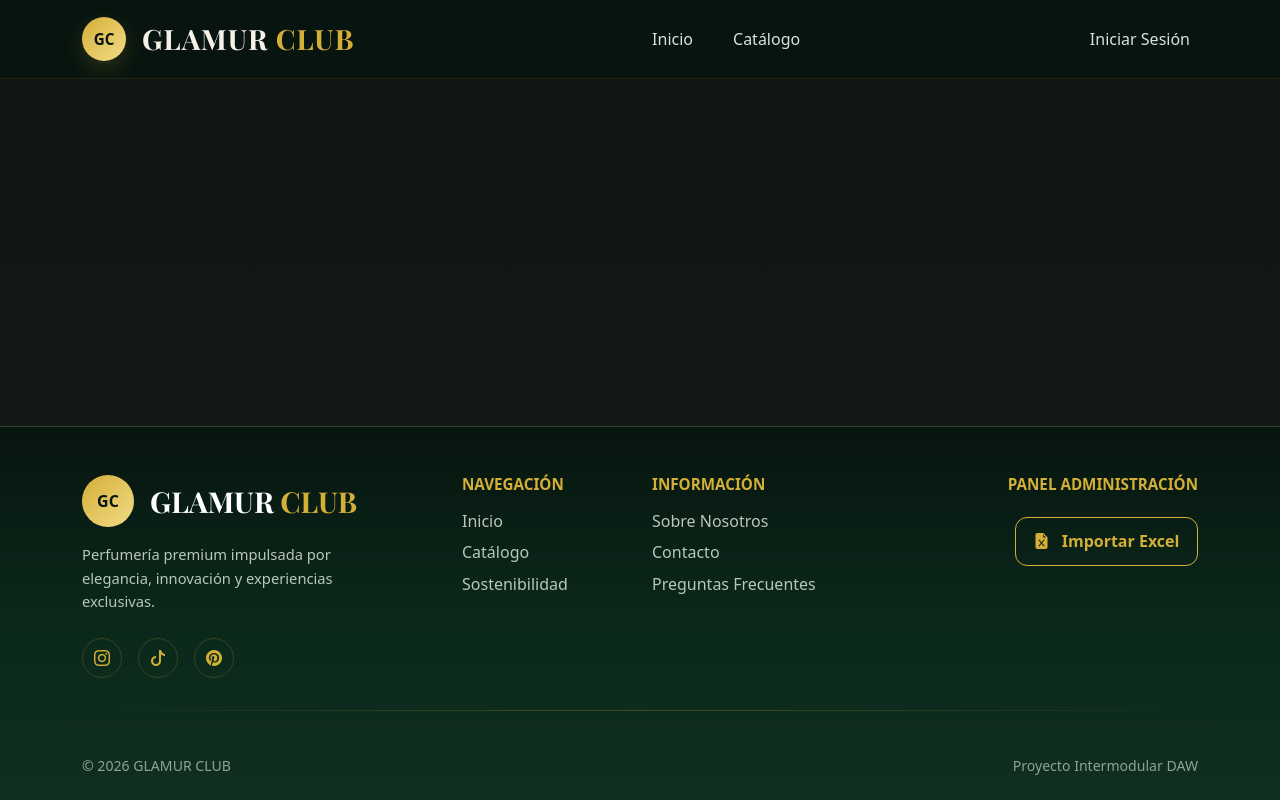
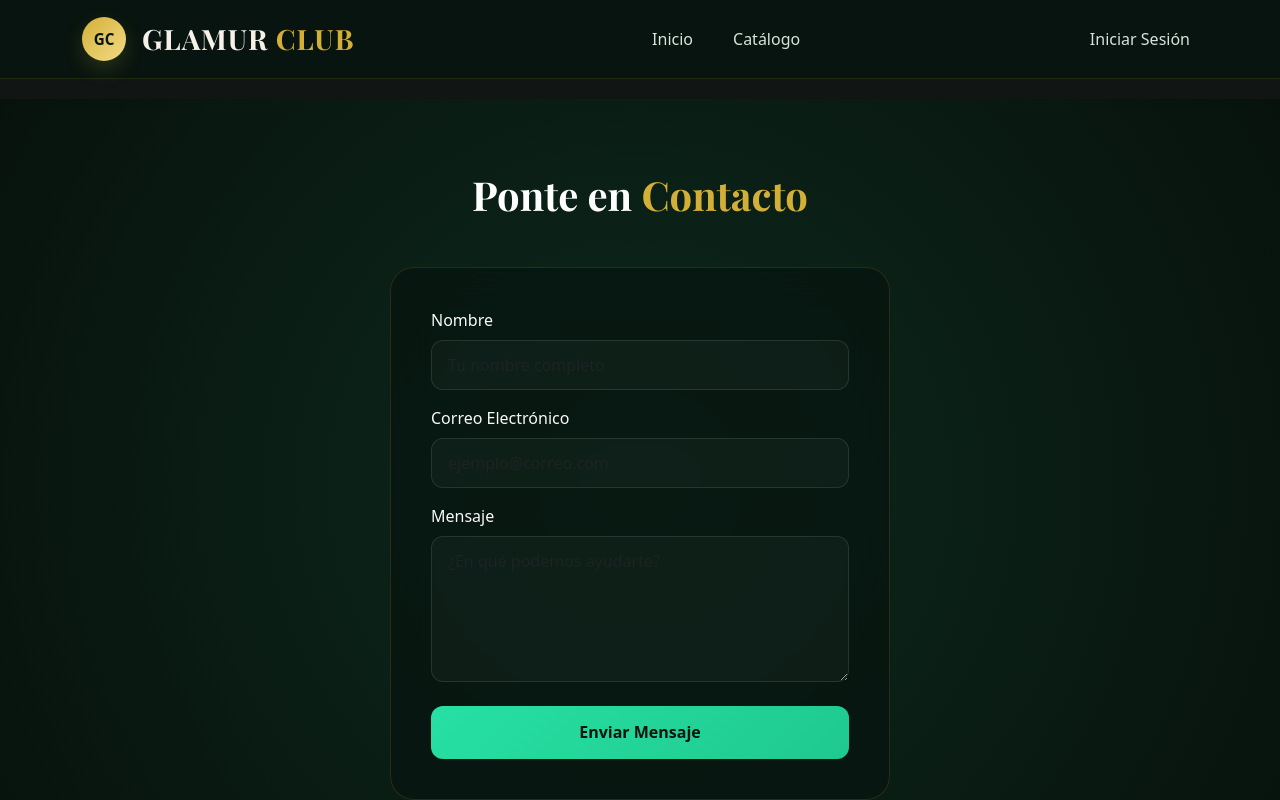
Before and after one commit to Adri4260/GLAMUR-CLUB, a Vue app in the folder frontend/: page /contacto in a window 1280 px wide. Shown: the top 800 px of the page. Built offline with nearby package versions, Linux system fonts and the light colour scheme; no server answers.

Commit message:
[MOD & NEW] Footer con funcionalidades y limpio, además de nuevo user

```diff
--- a/frontend/src/components/Footer.vue
+++ b/frontend/src/components/Footer.vue
@@ -1,9 +1,9 @@
 <script setup>
 import { computed } from 'vue'
+import { useAuthStore } from '../modules/auth/store.js'
 
+const authStore = useAuthStore()
 const currentYear = computed(() => new Date().getFullYear())
-
-const isAdmin = computed(() => true)
 </script>
 
 <template>
@@ -14,19 +14,15 @@ const isAdmin = computed(() => true)
 
       <div class="row gy-4">
 
-        <!-- BRAND -->
         <div class="col-12 col-lg-4">
 
           <div class="d-flex align-items-center mb-3">
-
             <div class="brand-logo-text me-3">
               GC
             </div>
-
             <h2 class="brand-title mb-0">
               GLAMUR <span class="text-gold">CLUB</span>
             </h2>
-
           </div>
 
           <p class="brand-description">
@@ -35,111 +31,74 @@ const isAdmin = computed(() => true)
           </p>
 
           <div class="social-icons d-flex gap-3 mt-4">
-
             <a href="#" class="social-link">
               <i class="bi bi-instagram"></i>
             </a>
-
             <a href="#" class="social-link">
               <i class="bi bi-tiktok"></i>
             </a>
-
             <a href="#" class="social-link">
               <i class="bi bi-pinterest"></i>
             </a>
-
           </div>
 
         </div>
 
-        <!-- NAV -->
-        <div class="col-6 col-md-4 col-lg-2">
+        <div class="col-6 col-md-6 col-lg-4 ps-lg-5">
 
           <h5 class="footer-heading">
             Navegación
           </h5>
 
           <ul class="footer-links list-unstyled">
-
             <li>
-              <router-link to="/" class="nav-link-custom">
-                Inicio
-              </router-link>
+              <router-link to="/" class="nav-link-custom">Inicio</router-link>
+            </li>
+            <li>
+              <router-link to="/catalogo" class="nav-link-custom">Catálogo</router-link>
+            </li>
+            <li>
+              <router-link to="/sostenibilidad" class="nav-link-custom">Sostenibilidad</router-link>
             </li>
 
-            <li>
-              <router-link to="/catalogo" class="nav-link-custom">
-                Catálogo
-              </router-link>
+            <li v-if="authStore.isAuthenticated">
+              <router-link to="/perfil" class="nav-link-custom">Mi Perfil</router-link>
             </li>
-
-            <li>
-              <router-link to="/sostenibilidad" class="nav-link-custom">
-                Sostenibilidad
-              </router-link>
-            </li>
-
           </ul>
 
         </div>
 
-        <!-- INFO -->
-        <div class="col-6 col-md-4 col-lg-3">
+        <div class="col-6 col-md-6 col-lg-4">
 
           <h5 class="footer-heading">
             Información
           </h5>
 
-          <ul class="footer-links list-unstyled">
-
+          <ul class="footer-links list-unstyled mb-4">
             <li>
-              <router-link to="/about" class="nav-link-custom">
-                Sobre Nosotros
-              </router-link>
+              <router-link to="/about" class="nav-link-custom">Sobre Nosotros</router-link>
             </li>
-
             <li>
-              <router-link to="/contacto" class="nav-link-custom">
-                Contacto
-              </router-link>
+              <router-link to="/contacto" class="nav-link-custom">Contacto</router-link>
             </li>
-
             <li>
-              <router-link to="/faqs" class="nav-link-custom">
-                Preguntas Frecuentes
-              </router-link>
+              <router-link to="/faqs" class="nav-link-custom">Preguntas Frecuentes</router-link>
             </li>
-
           </ul>
 
-        </div>
-
-        <!-- ADMIN -->
-        <div
-          v-if="isAdmin"
-          class="col-12 col-md-4 col-lg-3 d-flex flex-column align-items-md-end"
-        >
-
-          <h5 class="footer-heading text-md-end">
-            Panel Administración
-          </h5>
-
-          <router-link
-            to="/admin/import-excel"
-            class="btn btn-gold mt-2"
-          >
-            <i class="bi bi-file-earmark-excel-fill me-2"></i>
-            Importar Excel
-          </router-link>
+          <div v-if="authStore.isAdmin">
+             <router-link to="/admin" class="btn btn-gold d-inline-block">
+              <i class="bi bi-shield-lock-fill me-2"></i>
+              Panel de Administración
+            </router-link>
+          </div>
 
         </div>
 
       </div>
 
-      <!-- DIVIDER -->
       <div class="footer-divider"></div>
 
-      <!-- BOTTOM -->
       <div class="row footer-bottom gy-2">
 
         <div class="col-md-6 text-center text-md-start">
@@ -165,25 +124,13 @@ const isAdmin = computed(() => true)
 ========================= */
 
 .glamur-footer {
-
-  background:
-    linear-gradient(
-      180deg,
-      #07150f 0%,
-      #0b291b 55%,
-      #102f20 100%
-    );
-
-  border-top:
-    1px solid rgba(212, 175, 55, 0.18);
-
+  background: linear-gradient(180deg, #07150f 0%, #0b291b 55%, #102f20 100%);
+  border-top: 1px solid rgba(212, 175, 55, 0.18);
   position: relative;
-
   overflow: hidden;
 }
 
 .footer-container {
-
   padding-top: 3rem;
   padding-bottom: 1.5rem;
 }
@@ -193,38 +140,21 @@ const isAdmin = computed(() => true)
 ========================= */
 
 .brand-logo-text {
-
   width: 52px;
   height: 52px;
-
   border-radius: 50%;
-
   display: flex;
   align-items: center;
   justify-content: center;
-
-  background:
-    linear-gradient(
-      135deg,
-      #d4af37,
-      #f3dc87
-    );
-
+  background: linear-gradient(135deg, #d4af37, #f3dc87);
   color: #07150f;
-
   font-weight: 700;
 }
 
 .brand-title {
-
-  font-family:
-    'Playfair Display',
-    serif;
-
+  font-family: 'Playfair Display', serif;
   font-size: 1.8rem;
-
   font-weight: 700;
-
   color: white;
 }
 
@@ -233,13 +163,9 @@ const isAdmin = computed(() => true)
 }
 
 .brand-description {
-
   color: #b8c6be;
-
   line-height: 1.6;
-
   max-width: 320px;
-
   font-size: 0.92rem;
 }
 
@@ -248,15 +174,10 @@ const isAdmin = computed(() => true)
 ========================= */
 
 .footer-heading {
-
   color: #d4af37;
-
   font-size: 0.95rem;
-
   font-weight: 600;
-
   margin-bottom: 1rem;
-
   text-transform: uppercase;
 }
 
@@ -269,17 +190,12 @@ const isAdmin = computed(() => true)
 }
 
 .nav-link-custom {
-
   color: #b8c6be;
-
   text-decoration: none;
-
-  transition:
-    color 0.25s ease;
+  transition: color 0.25s ease;
 }
 
 .nav-link-custom:hover {
-
   color: #27e0a3;
 }
 
@@ -288,35 +204,22 @@ const isAdmin = computed(() => true)
 ========================= */
 
 .social-link {
-
   width: 40px;
   height: 40px;
-
   border-radius: 50%;
-
   display: flex;
   align-items: center;
   justify-content: center;
-
-  border:
-    1px solid rgba(212, 175, 55, 0.2);
-
+  border: 1px solid rgba(212, 175, 55, 0.2);
   color: #d4af37;
-
   text-decoration: none;
-
-  transition:
-    all 0.3s ease;
+  transition: all 0.3s ease;
 }
 
 .social-link:hover {
-
   background: #d4af37;
-
   color: #07150f;
-
-  transform:
-    translateY(-2px);
+  transform: translateY(-2px);
 }
 
 /* =========================
@@ -324,30 +227,20 @@ const isAdmin = computed(() => true)
 ========================= */
 
 .btn-gold {
-
-  border:
-    1px solid #d4af37;
-
+  border: 1px solid #d4af37;
   color: #d4af37;
-
   background: transparent;
-
-  padding:
-    0.7rem 1.1rem;
-
+  padding: 0.7rem 1.1rem;
   border-radius: 12px;
-
   font-weight: 600;
-
-  transition:
-    all 0.3s ease;
+  text-decoration: none;
+  transition: all 0.3s ease;
 }
 
 .btn-gold:hover {
-
   background: #d4af37;
-
   color: #07150f;
+  box-shadow: 0 5px 15px rgba(212, 175, 55, 0.2);
 }
 
 /* =========================
@@ -355,20 +248,9 @@ const isAdmin = computed(() => true)
 ========================= */
 
 .footer-divider {
-
   height: 1px;
-
-  background:
-    linear-gradient(
-      90deg,
-      transparent,
-      rgba(212, 175, 55, 0.25),
-      transparent
-    );
-
-  margin:
-    2rem 0
-    1.2rem 0;
+  background: linear-gradient(90deg, transparent, rgba(212, 175, 55, 0.25), transparent);
+  margin: 2rem 0 1.2rem 0;
 }
 
 /* =========================
@@ -376,10 +258,7 @@ const isAdmin = computed(() => true)
 ========================= */
 
 .footer-bottom {
-
   color: #8fa297;
-
   font-size: 0.88rem;
 }
-
 </style>
--- a/frontend/src/router/index.js
+++ b/frontend/src/router/index.js
@@ -8,6 +8,9 @@ import HomeView from "../views/HomeView.vue";
 import SostenibilidadView from "../views/SostenibilidadView.vue";
 import EditProductView from "../modules/auth/views/EditProductView.vue";
 import ProfileView from "../views/ProfileView.vue";
+import AboutView from "../views/AboutView.vue";
+import ContactView from "../views/ContactView.vue";
+import FaqView from "../views/FaqView.vue";
 
 const router = createRouter({
   history: createWebHistory(import.meta.env.BASE_URL),
@@ -40,6 +43,9 @@ const router = createRouter({
       component: ProfileView,
       meta: { requiresAuth: true }
     },
+    { path: "/about", name: "about", component: AboutView },
+    { path: "/contacto", name: "contacto", component: ContactView },
+    { path: "/faqs", name: "faqs", component: FaqView },
   ],
 });
 
--- /dev/null
+++ b/frontend/src/views/ContactView.vue
@@ -0,0 +1,65 @@
+<script setup>
+import { ref } from 'vue';
+
+const enviado = ref(false);
+
+const enviarMensaje = () => {
+    // Aquí iría la lógica de Axios para enviar el correo si tuvieras backend para ello
+    enviado.value = true;
+    setTimeout(() => enviado.value = false, 5000);
+};
+</script>
+
+<template>
+  <div class="glamur-page py-5">
+    <div class="container py-4">
+      <h1 class="text-center font-playfair text-white mb-5">Ponte en <span class="text-gold">Contacto</span></h1>
+
+      <div class="form-container mx-auto">
+        <div v-if="enviado" class="alert alert-success text-center">
+          ¡Mensaje enviado con éxito! Nos pondremos en contacto contigo pronto.
+        </div>
+
+        <form @submit.prevent="enviarMensaje" v-else>
+          <div class="mb-3">
+            <label class="form-label text-light">Nombre</label>
+            <input type="text" class="form-control glamur-input" required placeholder="Tu nombre completo">
+          </div>
+          <div class="mb-3">
+            <label class="form-label text-light">Correo Electrónico</label>
+            <input type="email" class="form-control glamur-input" required placeholder="ejemplo@correo.com">
+          </div>
+          <div class="mb-4">
+            <label class="form-label text-light">Mensaje</label>
+            <textarea class="form-control glamur-input" rows="5" required placeholder="¿En qué podemos ayudarte?"></textarea>
+          </div>
+          <button type="submit" class="btn-glamur-submit w-100">Enviar Mensaje</button>
+        </form>
+      </div>
+    </div>
+  </div>
+</template>
+
+<style scoped>
+.glamur-page {
+  min-height: calc(100vh - 74px);
+  background: radial-gradient(circle at center, #0d291e 0%, #07120c 100%);
+}
+.font-playfair { font-family: 'Playfair Display', serif; font-weight: 700; }
+.text-gold { color: #d4af37; }
+.form-container {
+  max-width: 500px; background: rgba(7, 21, 15, 0.75); backdrop-filter: blur(20px);
+  border: 1px solid rgba(212, 175, 55, 0.15); border-radius: 24px; padding: 2.5rem;
+}
+.glamur-input {
+  background: rgba(255, 255, 255, 0.03); border: 1px solid rgba(255, 255, 255, 0.1);
+  color: #f5f1e8 !important; border-radius: 12px; padding: 0.75rem 1rem;
+}
+.glamur-input:focus { background: rgba(255, 255, 255, 0.05); border-color: #27e0a3; box-shadow: none; outline: none; }
+.btn-glamur-submit {
+  border: none; padding: 0.9rem; border-radius: 12px;
+  background: linear-gradient(135deg, #27e0a3, #1fc98f); color: #07150f; font-weight: 600; width: 100%; transition: all 0.3s ease;
+}
+.btn-glamur-submit:hover { transform: translateY(-2px); box-shadow: 0 10px 25px rgba(39, 224, 163, 0.25); }
+.alert-success { background: rgba(39, 224, 163, 0.1); border-color: #27e0a3; color: #27e0a3; border-radius: 12px;}
+</style>
```
Also changed, not shown: frontend/src/views/AboutView.vue (added, +46 -0 lines), frontend/src/views/FaqView.vue (added, +39 -0 lines), 1 other file (tests, documents, lock files or other folders).
